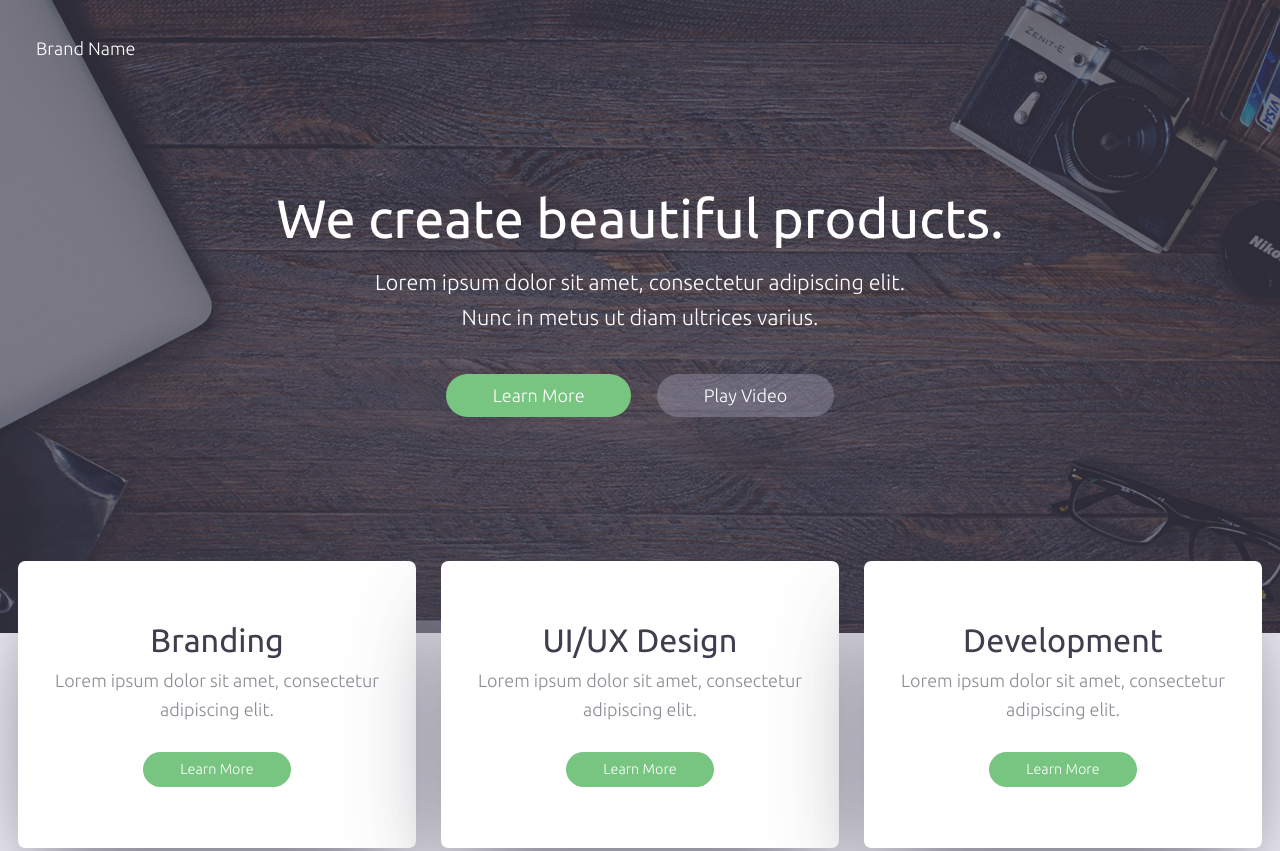
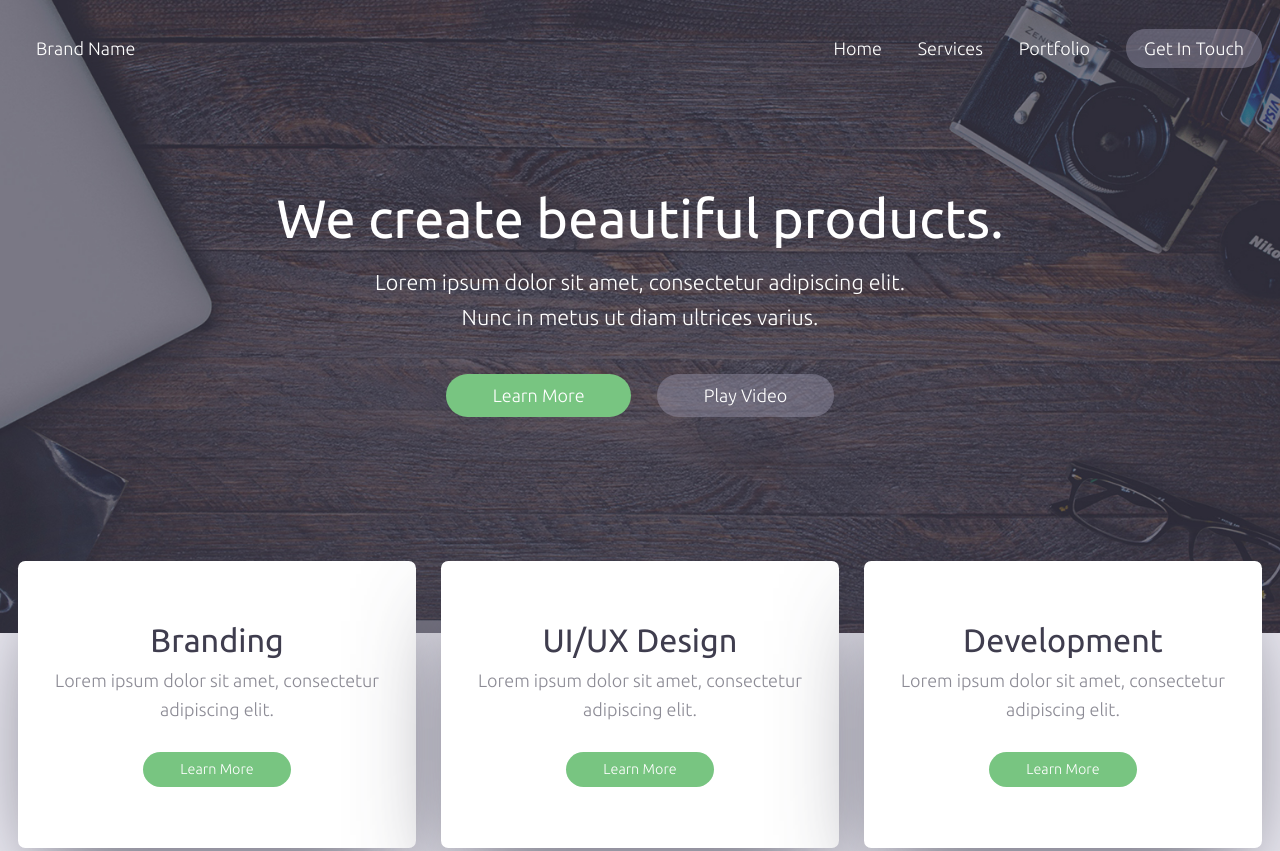
Before and after one commit to derekmorash/randomDesign, a website: page index.html in a window 1280 px wide. Shown: the top 851 px of the page. Drawn offline with Linux system fonts and the light colour scheme.

Commit message:
Oops forgot I commented out the nav links

```diff
--- a/index.html
+++ b/index.html
@@ -11,12 +11,12 @@
   <header class="header">
     <nav class="nav">
       <a href="/" class="nav--branding">Brand Name</a>
-      <!-- <ul class="nav--list">
+      <ul class="nav--list">
         <li class="nav--list-item"><a href="#">Home</a></li>
         <li class="nav--list-item"><a href="#">Services</a></li>
         <li class="nav--list-item"><a href="#">Portfolio</a></li>
         <li class="nav--list-item"><a href="#" class="btn btn-secondary">Get In Touch</a></li>
-      </ul> -->
+      </ul>
     </nav>
     <div class="header--description">
       <h1>We create beautiful products.</h1>
```
